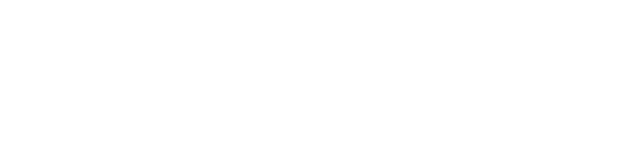
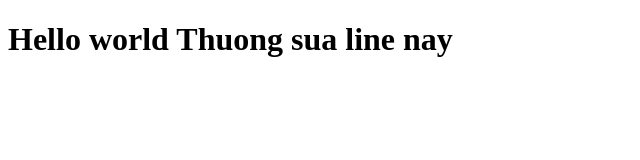
Before and after one commit to Thuoq/Learn-Git-Command, a website: page index.html in a window 1280 px wide. Shown: the whole page, without its empty margins (0-640 px from the left). Drawn offline with Linux system fonts and the light colour scheme.

Commit message:
add h1 line

```diff
--- a/index.html
+++ b/index.html
@@ -9,6 +9,6 @@
 </head>
 <body>
 
-
+ <h1>Hello world Thuong sua line nay</h1>
 </body>
 </html>
```
